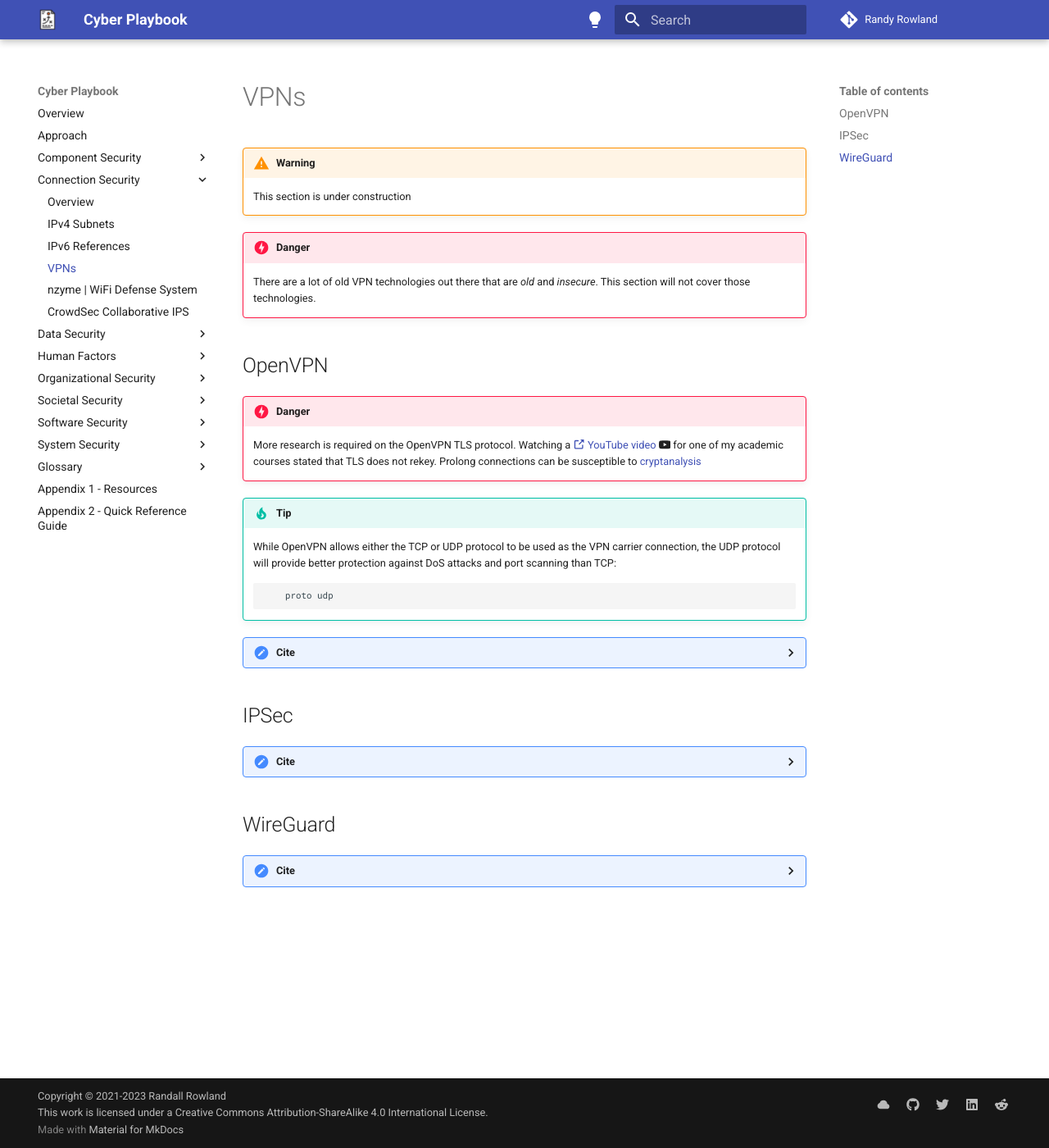
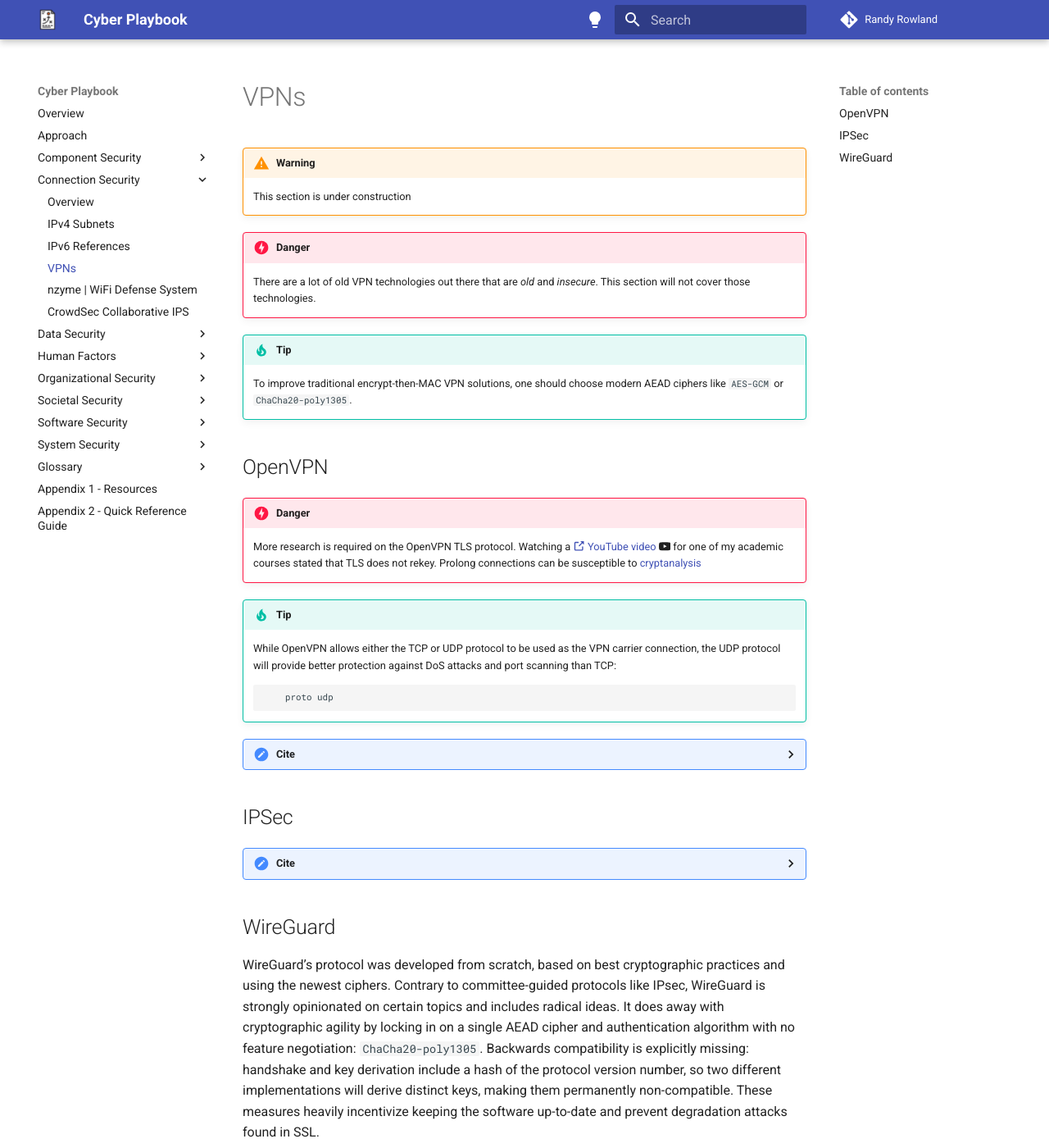
Before and after one commit to rowland007/Cyber-Playbook, an MkDocs documentation site: the page built from docs/connection/vpn.md, in a window 1280 px wide and 1400 px high. Shown: the whole window at 82% size. Built offline with MkDocs 1.6.1 and Material for MkDocs 9.7.7, drawn with Linux system fonts in a browser that asks for light colours.

Commit message:
Update VPNs

```diff
--- a/docs/connection/vpn.md
+++ b/docs/connection/vpn.md
@@ -5,6 +5,9 @@
 
 !!! danger
     There are a lot of old VPN technologies out there that are *old* and *insecure*. This section will not cover those technologies.
+
+!!! tip
+    To improve traditional encrypt-then-MAC VPN solutions, one should choose modern AEAD ciphers like `AES-GCM` or `ChaCha20-poly1305`.
 
 ## OpenVPN
 
@@ -27,6 +30,9 @@
 
 ## WireGuard
 
+WireGuard’s protocol was developed from scratch, based
+on best cryptographic practices and using the newest ciphers. Contrary to committee-guided protocols like IPsec, WireGuard is strongly opinionated on certain topics and includes radical ideas. It does away with cryptographic agility by locking in on a single AEAD cipher and authentication algorithm with no feature negotiation: `ChaCha20-poly1305`. Backwards compatibility is explicitly missing: handshake and key derivation include a hash of the protocol version number, so two different implementations will derive distinct keys, making them permanently non-compatible. These measures heavily incentivize keeping the software up-to-date and prevent degradation attacks found in SSL.
+
 ??? cite
     - Hulsing, A., Ning, K.-C., Schwabe, P., Weber, F., & Zimmermann, P. R. (2021). Post-quantum WireGuard. *2021 IEEE Symposium on Security and Privacy (SP), Security and Privacy (SP), 2021 IEEE Symposium on, SP*, 304–321. [:octicons-link-external-16: https://doi-org.ezproxy.snhu.edu/10.1109/SP40001.2021.00030](https://doi-org.ezproxy.snhu.edu/10.1109/SP40001.2021.00030 "Account/Login Required") :material-file-pdf-box:
     - Lipp, B., Blanchet, B., & Bhargavan, K. (2019). A Mechanised Cryptographic Proof of the WireGuard Virtual Private Network Protocol. *2019 IEEE European Symposium on Security and Privacy (EuroS&P), Security and Privacy (EuroS&P), 2019 IEEE European Symposium On*, 231–246. [:octicons-link-external-16: https://doi-org.ezproxy.snhu.edu/10.1109/EuroSP.2019.00026](https://doi-org.ezproxy.snhu.edu/10.1109/EuroSP.2019.00026 "Account/Login Required") :material-file-pdf-box:
```
